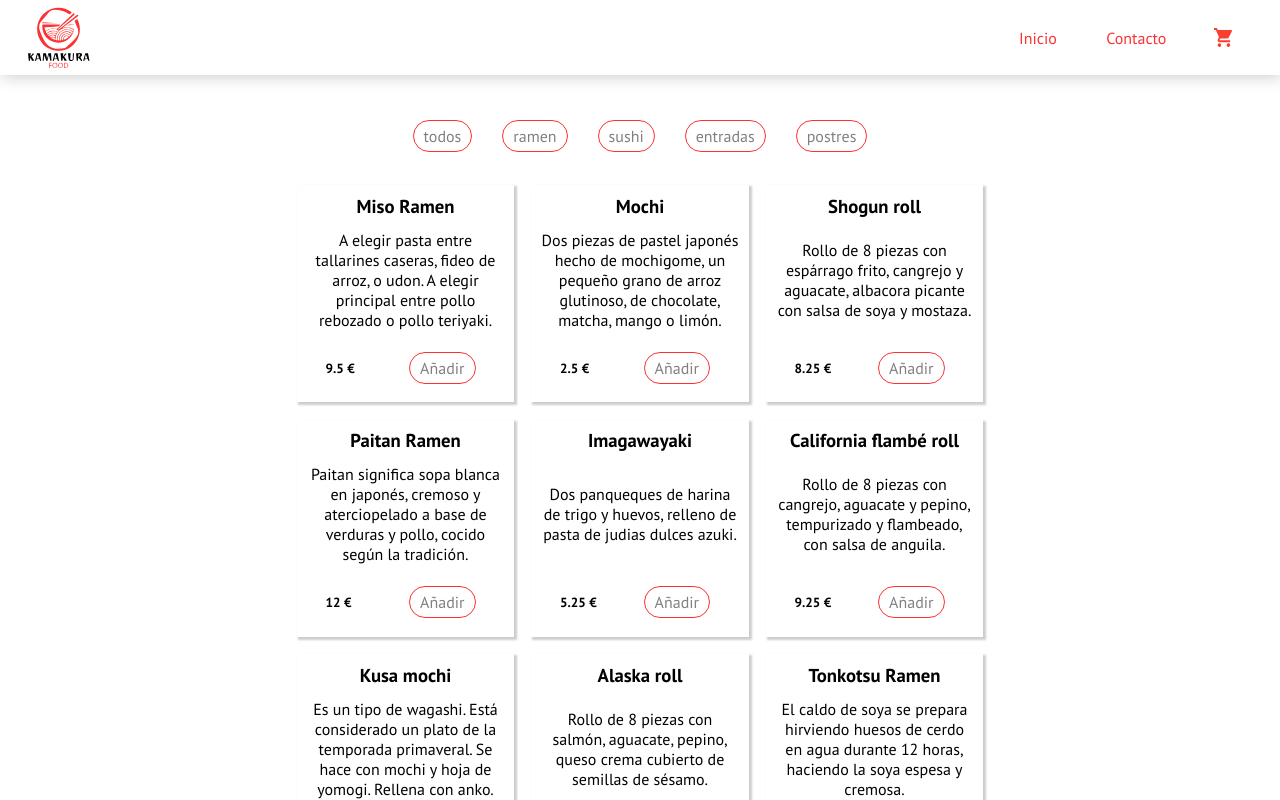
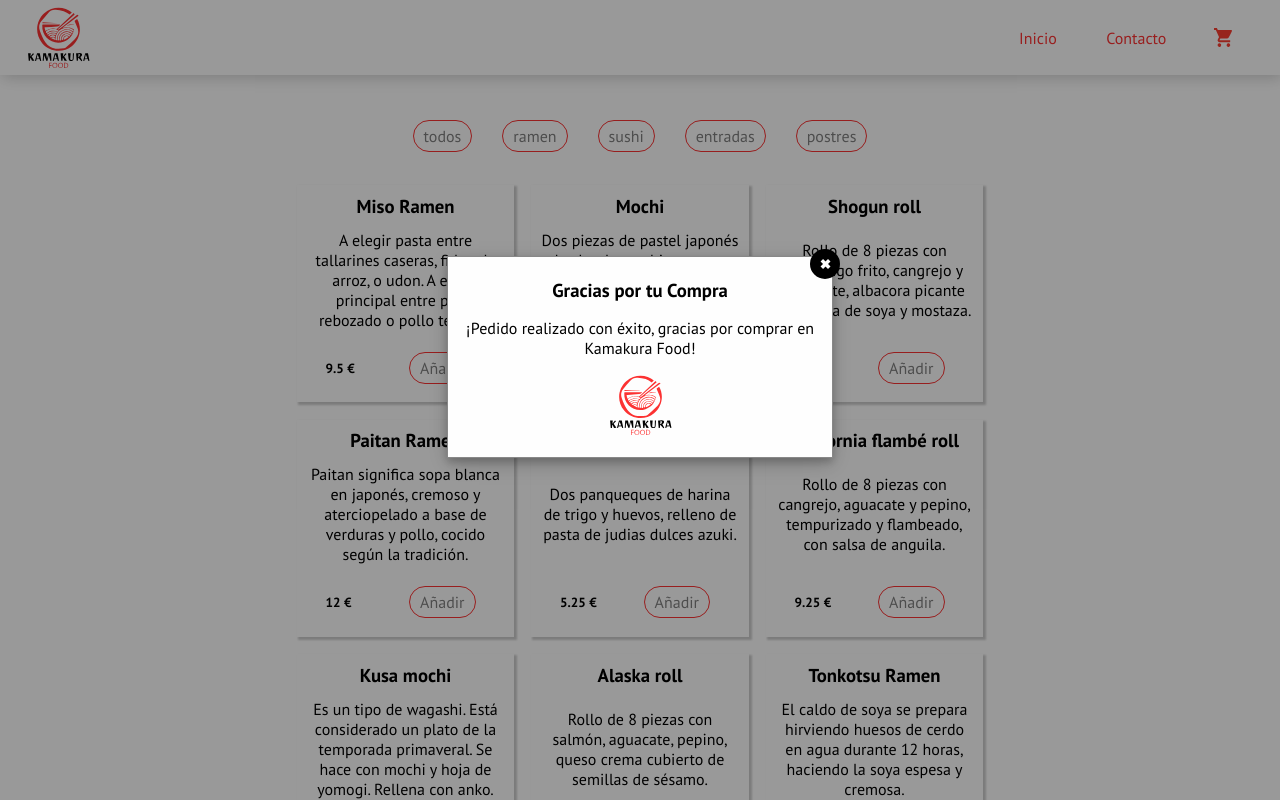
Before and after one commit to GabyRosas/kamakura-food, a website built with Vite: page index.html in a window 1280 px wide. Both pictures are taken after a click on the link "Inicio". Shown: the top 800 px of the page. Built offline with nearby package versions, Linux system fonts and the light colour scheme.

Commit message:
feat add function show modal, add styles modal, add reload page after close modal

```diff
--- a/src/cart.js
+++ b/src/cart.js
@@ -119,4 +119,6 @@ function updateTotal(price, operator) {
     // tenemos que crear una constante en las declaraciones de arriba del todo para que se vaya guardando el total de $$
 }
 
+
+
 export { changeQuantity, openCart }
--- a/src/events.js
+++ b/src/events.js
@@ -1,6 +1,7 @@
 //Intenta separar los eventos en este archivo.
 import { showButtons, addProductContainer } from "./menu.js";
 import { activateFilter } from "./searcher.js";
+import { payOrder /* closeModal */ } from "./receipt.js";
 import { openCart, changeQuantity } from "./cart.js";
 import { products } from "../assets/data/data.js"
 
@@ -11,6 +12,7 @@ document.addEventListener('DOMContentLoaded',(event) =>{
     addFilterEvents();
     addProductContainer(products);
     addCartEvent();
+    addPayButtonEvent();
 });
 
 function addFilterEvents(){
@@ -23,3 +25,9 @@ function addCartEvent(){
     let buttonCart = document.getElementById("cart");
     buttonCart.addEventListener("click", openCart);
 }
+
+function addPayButtonEvent() {
+    let payButton = document.querySelector(".nav-link");
+    //let payButton = document.getElementById("pay-button");
+    payButton.addEventListener("click", payOrder);
+}
--- a/src/receipt.js
+++ b/src/receipt.js
@@ -3,3 +3,43 @@
 function manageReceipt(e) {
 
 }
+
+
+function openModal () {
+    let modal = document.createElement('div');
+    let body = document.querySelector(".container")
+    modal.className = "modal";
+    modal.innerHTML = `<div class="modal-content">
+    <button class="close-button" id="close-modal"><img src="./assets/img/close.svg" alt="close"></button>
+    <h3 class="modal-title">Gracias por tu Compra</h3>
+    <p class="modal-text">¡Pedido realizado con éxito, gracias por comprar en Kamakura Food!</p>
+    <img class="image-logo" src="./assets/img/logo.svg" alt="restaurant logo">
+    </div>
+    `
+    body.appendChild(modal);
+    modal.style.display = "block";
+    let closeModalButton = document.getElementById("close-modal");
+    closeModalButton.addEventListener("click", closeModal)
+}
+
+function closeModal () {
+    let modal = document.querySelector(".modal");
+    modal.style.display = "none";
+    location.reload();
+}
+
+function payOrder () {
+    console.log("pagado");
+    if (cart.length <= 0) {
+        let receiptContainer = document.getElementById("receipt-container");
+        let textMessage = document.createElement("p");
+        textMessage.innerText = "Tu orden está vacia";
+        textMessage.style.color = "#fc3232";
+        receiptContainer.appendChild(textMessage);
+    } else {
+        openModal();
+        console.log("modal")
+    }
+}
+
+export { payOrder }
--- a/styles/menu.css
+++ b/styles/menu.css
@@ -1,5 +1,6 @@
 @import url('https://fonts.googleapis.com/css2?family=PT+Sans:wght@400;700&display=swap');
 @import './cart.css';
+@import './modal.css';
 :root {
     --font-main: 'PT Sans', sans-serif;
     --color-main: #fc3232;
--- /dev/null
+++ b/styles/modal.css
@@ -0,0 +1,37 @@
+.modal {
+    display: none; /* Hidden by default */
+    position: fixed; /* Stay in place */
+    z-index: 1; /* Sit on top */
+    padding-top: 20%; /* Location of the box */
+    left: 0;
+    top: 0;
+    width: 100%; /* Full width */
+    height: 100%; /* Full height */
+    overflow: auto; /* Enable scroll if needed */
+    background-color: rgb(0,0,0); /* Fallback color */
+    background-color: rgba(0,0,0,0.4); /* Black w/ opacity */
+}
+
+
+.modal-content {
+    position: relative;
+    background-color: #fefefe;
+    margin: auto;
+    border: 1px solid #888;
+    width: 30%;
+    height: 200px;
+    display: flex;
+    flex-direction: column;
+    align-items: center;
+    justify-content: center;
+    box-shadow: 0 4px 8px 0 rgba(0,0,0,0.2),0 6px 20px 0 rgba(0,0,0,0.19);
+    -webkit-animation-name: animatetop;
+    -webkit-animation-duration: 0.4s;
+    animation-name: animatetop;
+    animation-duration: 0.4s
+}
+
+.modal-content p {
+    text-align: center;
+    margin: 1em;
+}
```
